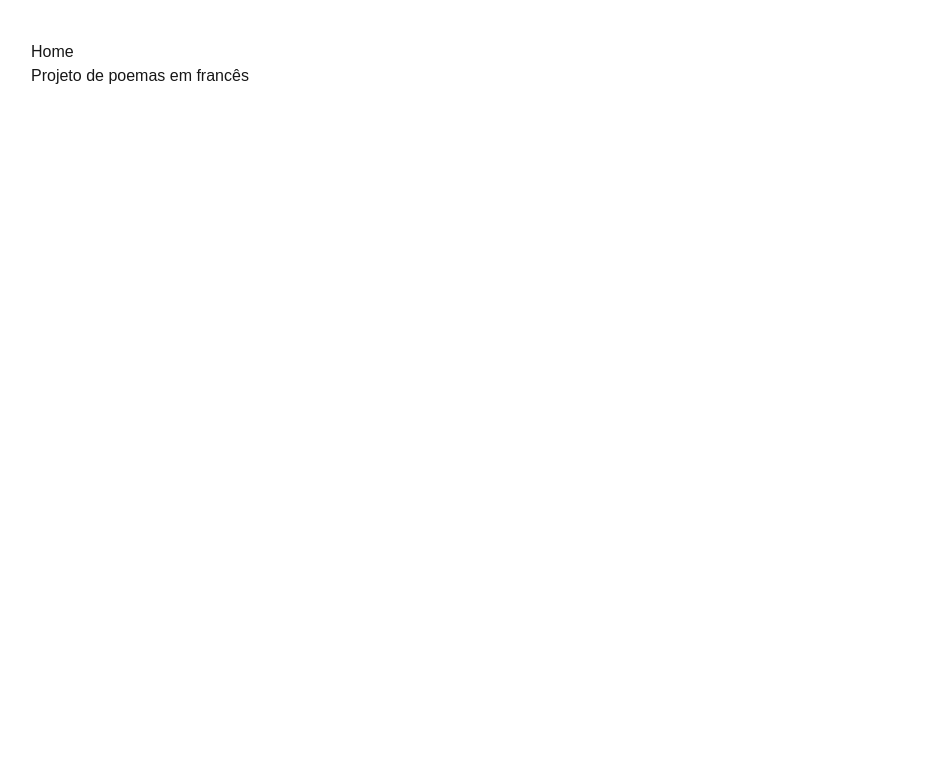
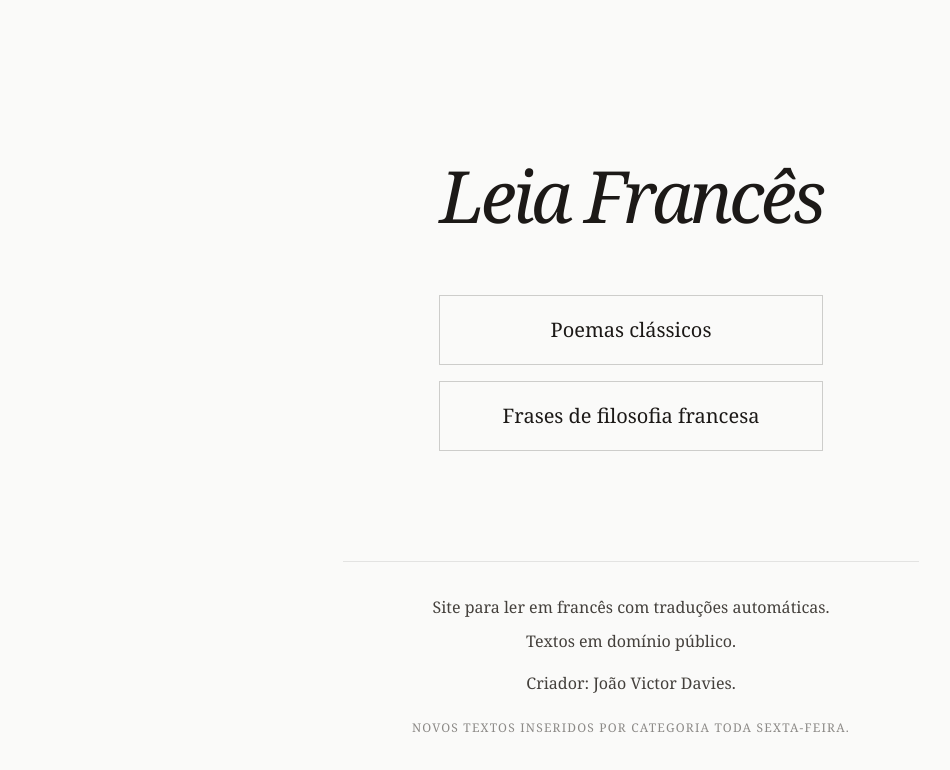
Before and after one commit to JoaoVictorDavies/leiafrances, a Next.js app: page / in a window 1280 px wide. Shown: the top 770 px of the page, without its empty margins (9-959 px from the left). Built offline with nearby package versions, Linux system fonts and the light colour scheme.

Commit message:
home ativa

```diff
--- a/app/page.tsx
+++ b/app/page.tsx
@@ -1,8 +1,42 @@
+import Link from 'next/link';
+
 export default function HomePage() {
   return (
-    <main style={{ padding: 40 }}>
-      <h1>Home</h1>
-      <p>Projeto de poemas em francês</p>
+    <main className="min-h-screen bg-[#fafaf9] text-[#1c1917] flex flex-col items-center justify-between p-6 md:p-12 font-serif">
+      <div className="flex-1 flex flex-col items-center justify-center w-full max-w-2xl">
+        <header className="mb-16 text-center">
+          <h1 className="text-5xl md:text-7xl font-light tracking-tighter italic">
+            Leia Francês
+          </h1>
+        </header>
+
+        <nav className="flex flex-col gap-4 w-full max-w-sm">
+          <Link
+            href="/poemas"
+            className="group relative px-8 py-5 border border-[#1c1917]/20 rounded-none text-center text-xl transition-all duration-500 hover:border-[#1c1917] hover:bg-[#1c1917] hover:text-[#fafaf9]"
+          >
+            Poemas clássicos
+          </Link>
+
+          <Link
+            href="/filosofia"
+            className="group relative px-8 py-5 border border-[#1c1917]/20 rounded-none text-center text-xl transition-all duration-500 hover:border-[#1c1917] hover:bg-[#1c1917] hover:text-[#fafaf9]"
+          >
+            Frases de filosofia francesa
+          </Link>
+        </nav>
+      </div>
+
+      <footer className="w-full max-w-xl text-center border-t border-[#1c1917]/10 pt-8 pb-4">
+        <div className="space-y-2 text-[#44403c] text-sm md:text-base leading-relaxed">
+          <p>Site para ler em francês com traduções automáticas.</p>
+          <p>Textos em domínio público.</p>
+          <p className="font-medium pt-2">Criador: João Victor Davies.</p>
+          <p className="text-xs uppercase tracking-widest opacity-60 pt-4">
+            Novos textos inseridos por categoria toda sexta-feira.
+          </p>
+        </div>
+      </footer>
     </main>
-  )
+  );
 }
```
